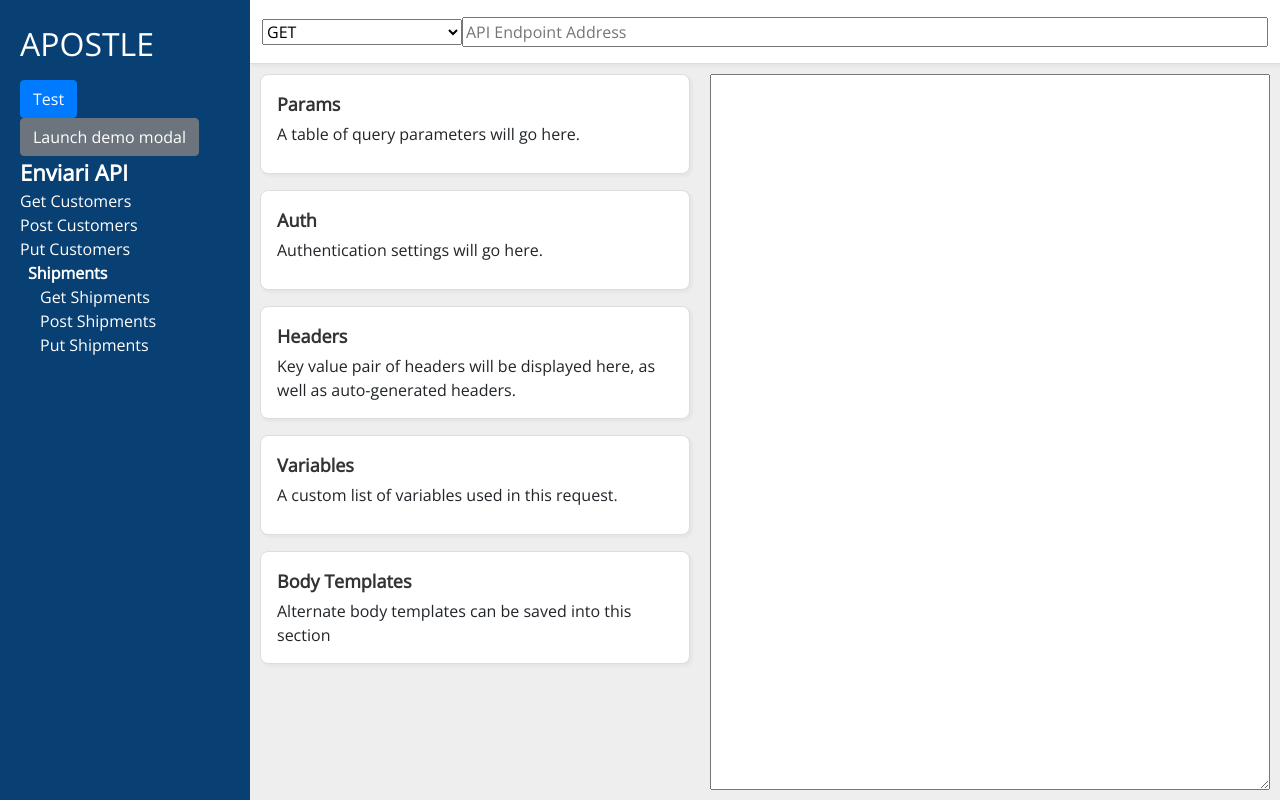
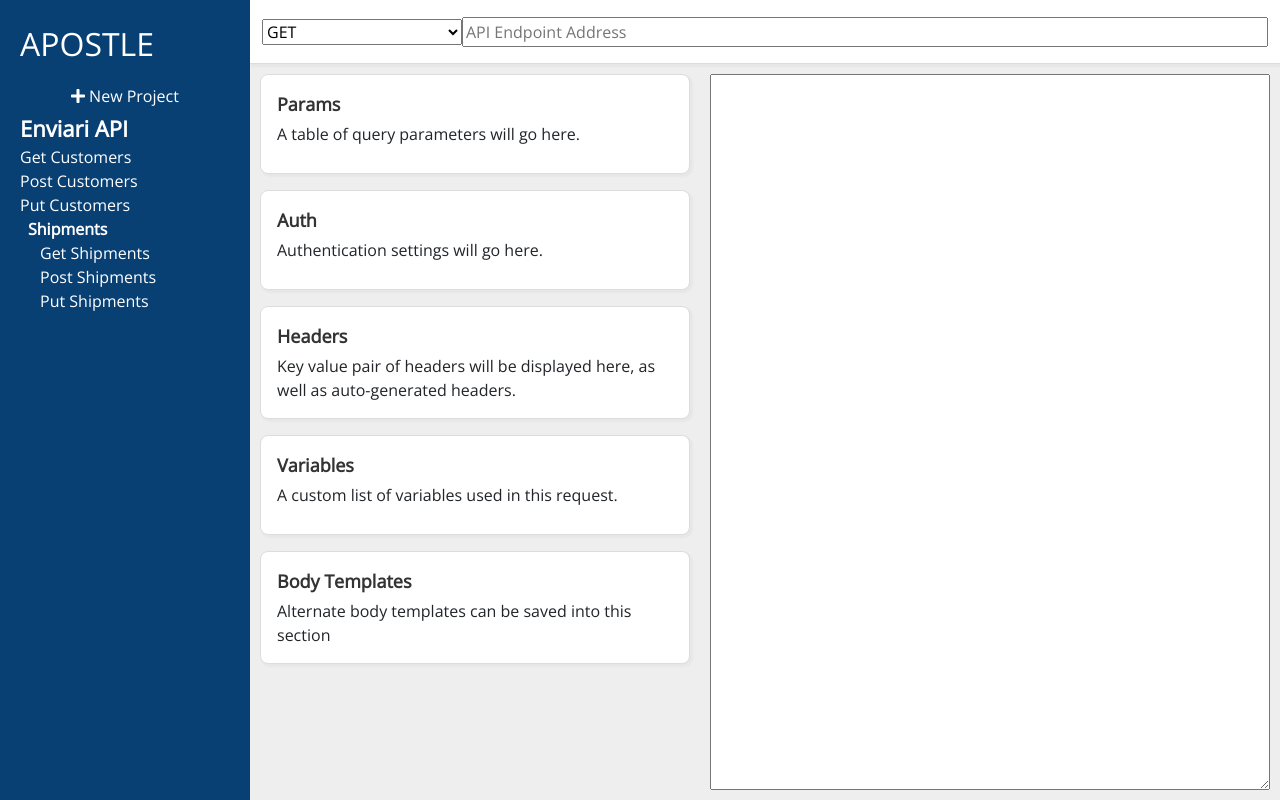
Before and after one commit to bmorrisondev/apostle, a Vue app in the folder app/: page / in a window 1280 px wide. Built offline with nearby package versions, Linux system fonts and the light colour scheme.

Commit message:
#20 - Configured app to be able to save new projects.

```diff
--- a/app/src/App.vue
+++ b/app/src/App.vue
@@ -6,8 +6,9 @@
           <div class="sidebar-title">
             APOSTLE
           </div>
-            <button class="btn btn-primary" @click="displayNewProjectModal()">Test</button>
-            <b-button v-b-modal.modal-1>Launch demo modal</b-button>
+            <button class="new-project-button" @click="displayNewProjectModal()">
+              <font-awesome-icon icon="plus"/><span>New Project</span>
+            </button>
         </div>
       </div>
         <div
@@ -48,8 +49,22 @@
       <Main/>
     </div>
 
-    <b-modal ref="modal-1" title="BootstrapVue">
-      <p class="my-4">Hello from modal!</p>
+    <b-modal class="new-project-modal" v-model="isModalActive" hide-footer  title="New Project">
+      <div class="new-project-modal-content">
+        <b-form-group
+          label-cols-sm="4"
+          label-cols-lg="3"
+          description="This is the project name that will display in the sidebar."
+          label="Project Name"
+          label-for="input-horizontal"
+          >
+          <b-form-input id="new-project-name-input" v-model="newProjectName"></b-form-input>
+        </b-form-group>
+        <div class="button-container">
+          <button class="modal-button btn btn-primary" @click="saveNewProject()">Ok</button>
+          <button class="modal-button btn btn-outline-primary" @click="closeNewProjectModal()">Cancel</button>
+        </div>
+      </div>
     </b-modal>
 
   </div>
@@ -57,6 +72,7 @@
 
 <script>
 import Main from './components/Main';
+import fs from 'fs';
 
 export default {
   name: 'App',
@@ -64,6 +80,8 @@ export default {
     Main,
   },
   data: () => ({
+    isModalActive: false,
+    newProjectName: null,
     testProjects: [
       {
         name: "Enviari API",
@@ -112,8 +130,42 @@ export default {
   }),
   methods: {
     displayNewProjectModal: function(shouldDisplay) {
-      console.log('yes')
-      this.$refs['modal-1'].show();
+      this.isModalActive = true;
+    },
+
+    closeNewProjectModal: function() {
+      this.isModalActive = false;
+    },
+
+    saveNewProject: function () {
+      let fileName = this.newProjectName.toLowerCase().split(" ").join("-");
+      let projectShell = {
+        projectName: this.newProjectName,
+        createdOn: new Date(),
+        tests: [],
+        collections: []
+      }
+
+      try {
+        const data = JSON.stringify(projectShell)
+        const blob = new Blob([data], {type: 'text/plain'})
+        const e = document.createEvent('MouseEvents');
+        const a = document.createElement('a');
+        a.download = `${fileName}.json`;
+        a.href = window.URL.createObjectURL(blob);
+        a.dataset.downloadurl = ['text/json', a.download, a.href].join(':');
+        e.initEvent('click', true, false, window, 0, 0, 0, 0, 0, false, false, false, false, 0, null);
+        a.dispatchEvent(e);
+
+        // Cleanup
+        this.newProjectName = null;
+        this.isModalActive = false;
+
+        // TODO: Load the new project into the state
+        // TODO: Load the watched files into the config state
+      } catch (exc) {
+        console.error('Unable to save new project', exc)
+      }
     }
   }
 };
@@ -163,6 +215,23 @@ html, body {
       margin-bottom: 12px;
     }
 
+    .new-project-button {
+      width: 100%;
+      color: white;
+      background: none;
+      border: none;
+      border-radius: 4px;
+      padding: 4px;
+
+      span {
+        margin-left: 4px;
+      }
+
+      &:hover {
+        background-color: #03294d;
+      }
+    }
+
     .project-list-container {
       span {
         font-size: 16px;
@@ -191,4 +260,8 @@ html, body {
     grid-column: 2
   }
 }
+
+.modal-button {
+  margin-right: 10px;
+}
 </style>
```
